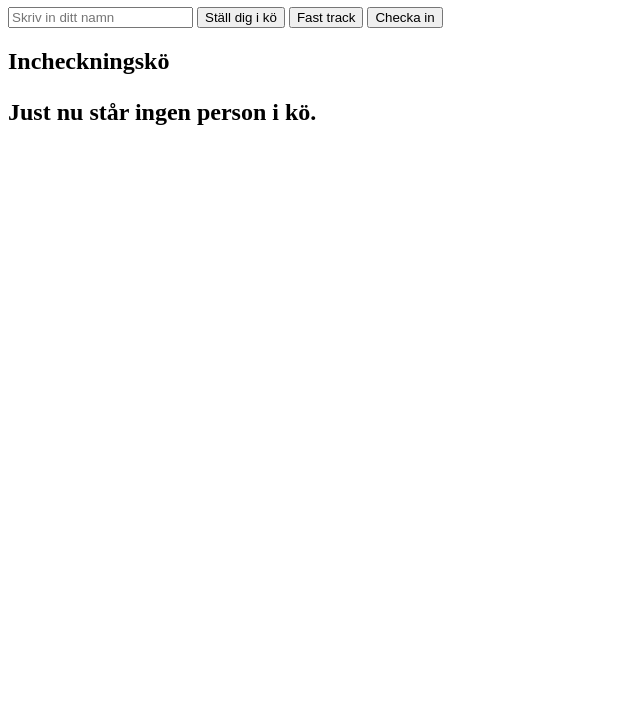
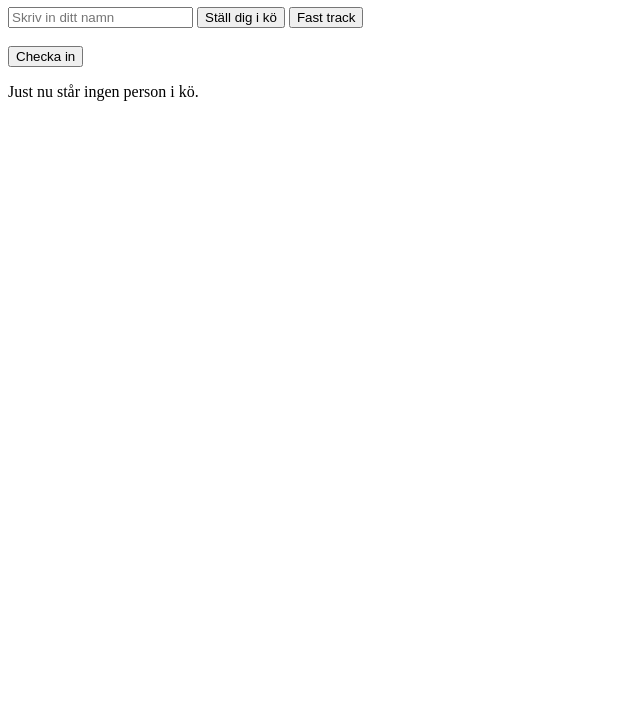
Before and after one commit to VeraBr/Javascript-uppgift2, a plain HTML site: page index.html in a window 1280 px wide. Shown: the part 73-800 px from the top of the page, without its empty margins (0-640 px from the left). Drawn offline with Linux system fonts and the light colour scheme.

Commit message:
Last changes

```diff
--- a/index.html
+++ b/index.html
@@ -12,9 +12,12 @@
         <input type="text" id="inputName" placeholder="Skriv in ditt namn">
         <button id="standInLine">Ställ dig i kö</button>
         <button id="fastTrack">Fast track</button>
-        <button id="checkedIn">Checka in</button>
-
     </div>
+    &nbsp;
+    <div>
+        <button id="checkIn">Checka in</button>
+    </div>
+    <div id="queue"></div>
 
     <script src="main.js"></script>
 </body>
--- a/main.js
+++ b/main.js
@@ -1,30 +1,25 @@
 // Variabler för alla element i HTML filen.
 let queueButton = document.querySelector("#standInLine");
 let fastTrackButton = document.querySelector("#fastTrack");
-let checkInButton = document.querySelector("#checkedIn")
-let listContainer = document.querySelector("#container");
+let checkInButton = document.querySelector("#checkIn");
 let inputValue = document.querySelector("#inputName");
-
-// Skapar incheckningskö-rubriken.
-let checkInHeader = document.createElement("h2");
-checkInHeader.innerText = "Incheckningskö";
-listContainer.appendChild(checkInHeader);
+let queueOfPeople = document.querySelector("#queue");
 
 // Skapar ol element för incheckningskön.
 let numberList = document.createElement("ol");
-listContainer.appendChild(numberList);
+queueOfPeople.appendChild(numberList);
 
 // Skriver ut att kön är tom från början.
-let empty = document.createElement("p");
-empty.innerText = "Just nu står ingen person i kö.";
-checkInHeader.appendChild(empty);
+let emptyQueue = document.createElement("p");
+emptyQueue.innerText = "Just nu står ingen person i kö.";
+queueOfPeople.appendChild(emptyQueue);
 
 
 queueButton.addEventListener("click",()=> {
     if (!document.getElementById("inputName").value.trim().length) { //Undviker att inputfältet lämnas tomt.
         alert("Rutan får inte lämnas tom");
     } else {
-        empty.innerText = "";
+        emptyQueue.innerText = "";
         let queueList = document.createElement("li");
         queueList.innerText = inputValue.value;
         numberList.appendChild(queueList);
@@ -36,7 +31,7 @@ fastTrackButton.addEventListener("click", ()=> {
     if (!document.getElementById("inputName").value.trim().length) {
         alert("Rutan får inte lämnas tom");
     } else {
-        empty.innerText = "";
+        emptyQueue.innerText = "";
         let queueList = document.createElement("li");
         queueList.innerText = inputValue.value;
         numberList.prepend(queueList);
@@ -48,6 +43,6 @@ checkInButton.addEventListener("click", ()=> {
     let firstElement = document.querySelector("li")
     numberList.removeChild(firstElement);
     if (numberList.children.length === 0){
-        empty.innerText = "Just nu står ingen person i kö.";
+        emptyQueue.innerText = "Just nu står ingen person i kö.";
     }
 })
```
